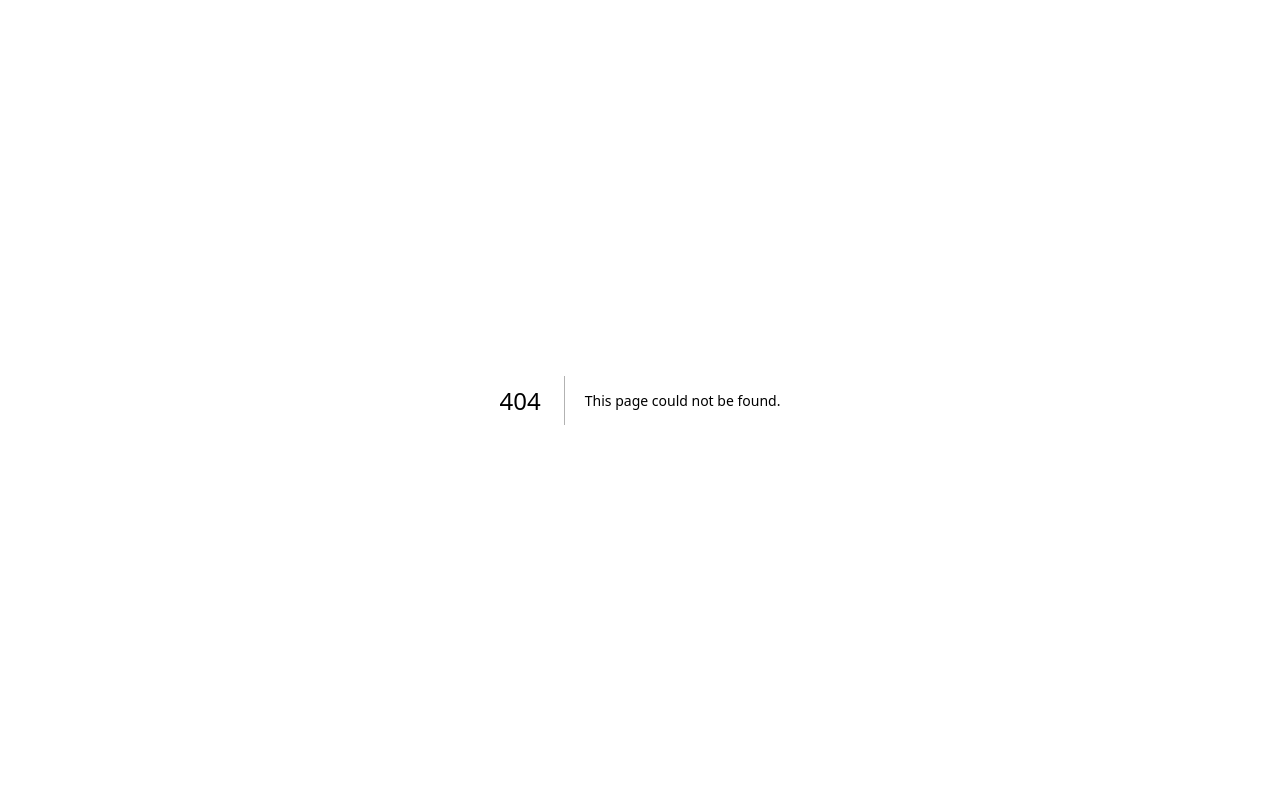
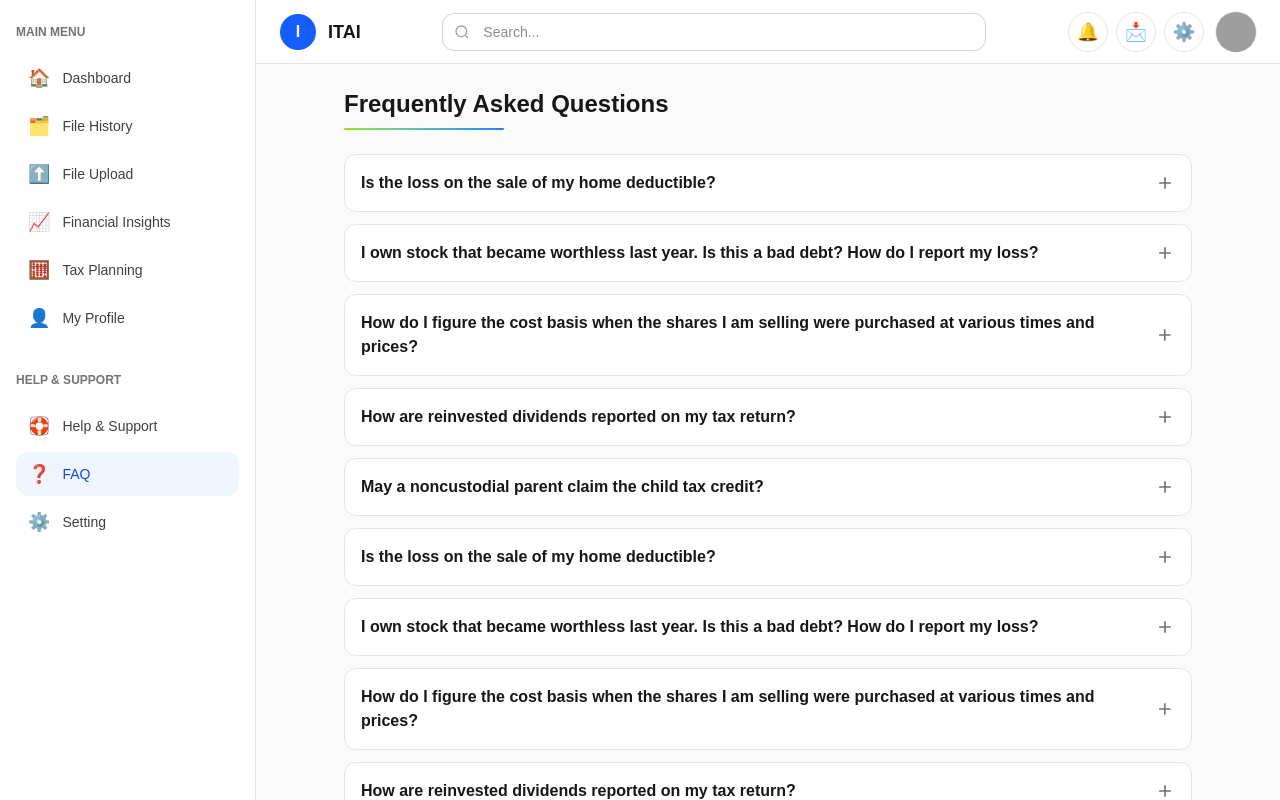
Before and after one commit to jesus-e8matrix/E8-Tax-AI, a Next.js app: page /faq in a window 1280 px wide. Before the commit this address had no page. Shown: the top 800 px of the page. Built offline with nearby package versions, Linux system fonts and the light colour scheme; grey boxes are pictures that could not be loaded.

Commit message:
Create page.tsx

```diff
--- /dev/null
+++ b/src/app/faq/page.tsx
@@ -0,0 +1,4 @@
+import FAQPage from '@/app/components/FAQPage';
+export default function Page() {
+  return <FAQPage />;
+}
```
